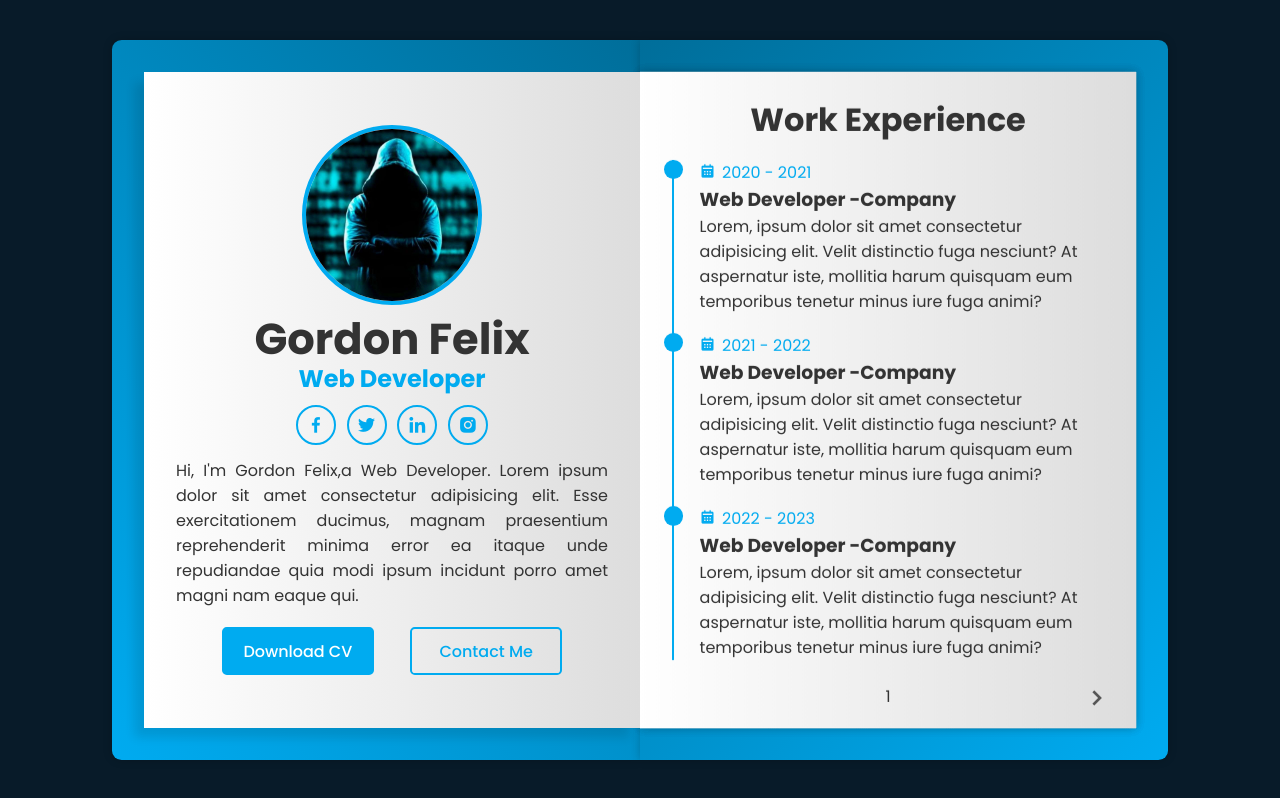
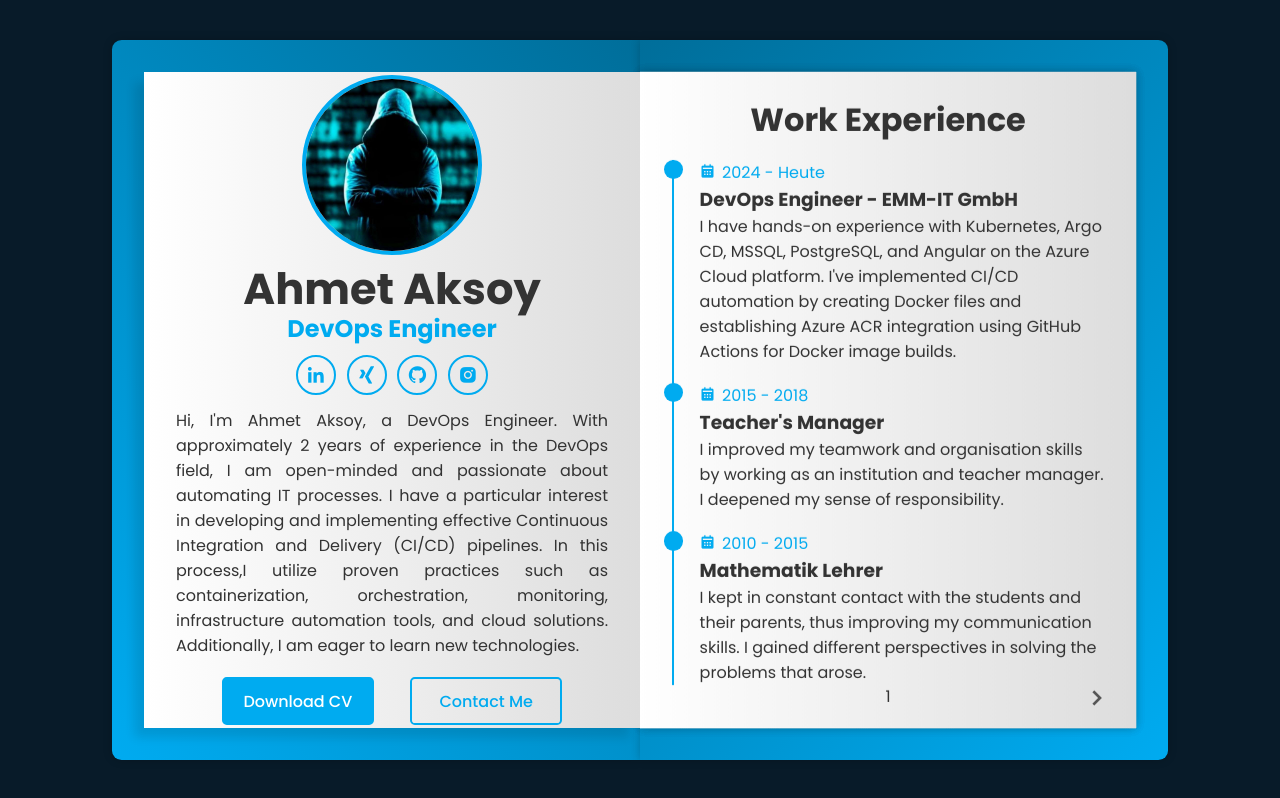
Before and after one commit to Herr-Aksoy/3D-Portfolio-Project, a plain HTML site: page SourceCode/Video-1/3D-Portfolio-Project.html in a window 1280 px wide. Drawn offline with nearby package versions, Linux system fonts and the light colour scheme.

Commit message:
Updated Src-Code

```diff
--- a/SourceCode/Video-1/3D-Portfolio-Project.html
+++ b/SourceCode/Video-1/3D-Portfolio-Project.html
@@ -8,6 +8,8 @@
     <title>3D Portfolio Website HTML CSS and Javascript | Codehal</title>
     <link rel="stylesheet" href="style.css">
     <!-- box icons -->
+    <link rel="stylesheet" href="https://cdnjs.cloudflare.com/ajax/libs/font-awesome/6.3.0/css/all.min.css">
+    <link rel="stylesheet" href="https://cdnjs.cloudflare.com/ajax/libs/font-awesome/6.0.0-beta3/css/all.min.css" integrity="sha512-Hj9/J/mH0G/5ag3pHKFDBDz+9SPr9NeP9AK0lSxHXHnoSe06Y8tK4so5eeE3I/R7f8KRiJ5/bGGOh7URnHsZIw==" crossorigin="anonymous" referrerpolicy="no-referrer" />
     <link href='https://unpkg.com/boxicons@2.1.4/css/boxicons.min.css' rel='stylesheet'>
 </head>
 
@@ -22,19 +24,21 @@
             <div class="book-page page-left">
                 <div class="profile-page">
                     <img src="photo.jpg" alt="">
-                    <h1>Gordon Felix</h1>
-                    <h3>Web Developer</h3>
+                    <h1>Ahmet Aksoy</h1>
+                    <h3>DevOps Engineer</h3>
 
                     <div class="social-media">
-                        <a href="#"><i class='bx bxl-facebook'></i></a>
-                        <a href="#"><i class='bx bxl-twitter'></i></a>
-                        <a href="#"><i class='bx bxl-linkedin'></i></a>
-                        <a href="#"><i class='bx bxl-instagram-alt'></i></a>
+                        <a href="https://www.linkedin.com/in/aksoy-ahmet" target="_blank"><i class='bx bxl-linkedin'></i></a>
+                        <a href="https://www.xing.com/profile/Ahmet_Aksoy68/web_profiles?expandNeffi=true" target="_blank"><i class='bx bxl-xing'></i></a>
+                        <a href="https://github.com/Herr-Aksoy" target="_blank"><i class='bx bxl-github' ></i></a>
+                        <a href="https://www.instagram.com/updated_devops/?igsh=N3kxOWMwdDhsaTZl"target="_blank"><i class='bx bxl-instagram-alt'></i></a>
                     </div>
 
-                    <p>Hi, I'm Gordon Felix,a Web Developer. Lorem ipsum dolor sit amet consectetur adipisicing elit.
-                    Esse exercitationem ducimus, magnam praesentium reprehenderit minima error ea itaque unde repudiandae
-                    quia modi ipsum incidunt porro amet magni nam eaque qui.</p>
+                    <p>Hi, I'm Ahmet Aksoy, a DevOps Engineer. With approximately 2 years of experience in the DevOps field,
+                    I am open-minded and passionate about automating IT processes. I have a particular interest in developing
+                    and implementing effective Continuous Integration and Delivery (CI/CD) pipelines. In this process,I utilize
+                    proven practices such as containerization, orchestration, monitoring, infrastructure automation tools,
+                    and cloud solutions. Additionally, I am eager to learn new technologies.</p>
 
                     <div class="btn-box">
                         <a href="#" class="btn">Download CV</a>
@@ -51,27 +55,27 @@
 
                     <div class="workeduc-box">
                         <div class="workeduc-content">
-                            <span class="year"><i class='bx bxs-calendar'></i>2020 - 2021 </span>
-                            <h3>Web Developer -Company</h3>
-                            <p>Lorem, ipsum dolor sit amet consectetur adipisicing elit.
-                            Velit distinctio fuga nesciunt? At aspernatur iste, mollitia
-                            harum quisquam eum temporibus tenetur minus iure fuga animi?</p>
+                            <span class="year"><i class='bx bxs-calendar'></i>2024 - Heute</span>
+                            <h3>DevOps Engineer - EMM-IT GmbH</h3>
+                            <p>I have hands-on experience with Kubernetes, Argo CD, MSSQL, PostgreSQL,
+                            and Angular on the Azure Cloud platform. I've implemented CI/CD automation
+                            by creating Docker files and establishing Azure ACR integration using GitHub
+                            Actions for Docker image builds.</p>
                         </div>
 
                         <div class="workeduc-content">
-                            <span class="year"><i class='bx bxs-calendar'></i>2021 - 2022 </span>
-                            <h3>Web Developer -Company</h3>
-                            <p>Lorem, ipsum dolor sit amet consectetur adipisicing elit.
-                                Velit distinctio fuga nesciunt? At aspernatur iste, mollitia
-                                harum quisquam eum temporibus tenetur minus iure fuga animi?</p>
+                            <span class="year"><i class='bx bxs-calendar'></i>2015 - 2018 </span>
+                            <h3>Teacher's Manager</h3>
+                            <p>I improved my teamwork and organisation skills by working as an institution
+                                and teacher manager. I deepened my sense of responsibility.</p>
                         </div>
 
                         <div class="workeduc-content">
-                            <span class="year"><i class='bx bxs-calendar'></i>2022 - 2023 </span>
-                            <h3>Web Developer -Company</h3>
-                            <p>Lorem, ipsum dolor sit amet consectetur adipisicing elit.
-                                Velit distinctio fuga nesciunt? At aspernatur iste, mollitia
-                                harum quisquam eum temporibus tenetur minus iure fuga animi?</p>
+                            <span class="year"><i class='bx bxs-calendar'></i>2010 - 2015 </span>
+                            <h3>Mathematik Lehrer</h3>
+                            <p>I kept in constant contact with the students and their parents, thus
+                                improving my communication skills. I gained different perspectives in
+                                solving the problems that arose.</p>
                         </div>
                     </div>
 
@@ -89,27 +93,27 @@
 
                     <div class="workeduc-box">
                         <div class="workeduc-content">
-                            <span class="year"><i class='bx bxs-calendar'></i>2017 - 2018 </span>
-                            <h3>Master Degree - University</h3>
-                            <p>Lorem, ipsum dolor sit amet consectetur adipisicing elit.
-                                Velit distinctio fuga nesciunt? At aspernatur iste, mollitia
-                                harum quisquam eum temporibus tenetur minus iure fuga animi?</p>
+                            <span class="year"><i class='bx bxs-calendar'></i>2023 - 2014 </span>
+                            <h3>THIntegriert Digitalisierung</h3>
+                            <p>In the THI university programme I took courses in Python, Agile
+                                Method, ERP system, IT workshop, Digital Business, Internettetechnologien
+                                und internet of Things. I did an internship training for six months.</p>
                         </div>
 
                         <div class="workeduc-content">
-                            <span class="year"><i class='bx bxs-calendar'></i>2018 - 2019 </span>
-                            <h3>Master Degree - University</h3>
-                            <p>Lorem, ipsum dolor sit amet consectetur adipisicing elit.
-                                Velit distinctio fuga nesciunt? At aspernatur iste, mollitia
-                                harum quisquam eum temporibus tenetur minus iure fuga animi?</p>
+                            <span class="year"><i class='bx bxs-calendar'></i>2009 - 2010 </span>
+                            <h3>Master Degree - Erciyes University</h3>
+                            <p>In my master programme, I took courses in psychology, methods of
+                                approaching problems, crisis management, human development,
+                                and stages of awareness. </p>
                         </div>
 
                         <div class="workeduc-content">
-                            <span class="year"><i class='bx bxs-calendar'></i>2019 - 2020 </span>
-                            <h3>Master Degree - University</h3>
-                            <p>Lorem, ipsum dolor sit amet consectetur adipisicing elit.
-                                Velit distinctio fuga nesciunt? At aspernatur iste, mollitia
-                                harum quisquam eum temporibus tenetur minus iure fuga animi?</p>
+                            <span class="year"><i class='bx bxs-calendar'></i>2005 - 2009 </span>
+                            <h3>Bachelor degree - Erciyes University</h3>
+                            <p>In my undergraduate programme, I took courses in analysis, synthesis,
+                                analytical geometry, topology, computer programming. I learnt problem
+                                solving with deductive and inductive methods.</p>
                         </div>
                     </div>
 
@@ -130,30 +134,30 @@
 
                     <div class="services-box">
                         <div class="services-content">
-                            <i class='bx bx-code-alt'></i>
-                            <h3>Web Development</h3>
-                            <p>Lorem ipsum dolor sit amet.</p>
+                            <i class='bx bxs-paint'></i>
+                            <h3>Containerization</h3>
+                            <p>Docker, Kubernetes, Argocd</p>
                             <a href="#" class="btn">Read More</a>
                         </div>
 
                         <div class="services-content">
-                            <i class='bx bxs-paint'></i>
-                            <h3>Creative Design</h3>
-                            <p>Lorem ipsum dolor sit amet.</p>
+                            <i class='bx bx-code-alt'></i>
+                            <h3>CI/CD Development</h3>
+                            <p>Jenkins, GitHub, AzureDevOps</p>
                             <a href="#" class="btn">Read More</a>
                         </div>
 
                         <div class="services-content">
                             <i class='bx bx-bar-chart-alt'></i>
-                            <h3>Digital Marketing</h3>
-                            <p>Lorem ipsum dolor sit amet.</p>
+                            <h3>Cloud Solutions</h3>
+                            <p>Amazon Web Services, Azure</p>
                             <a href="#" class="btn">Read More</a>
                         </div>
 
                         <div class="services-content">
                             <i class='bx bx-search'></i>
-                            <h3>SEO</h3>
-                            <p>Lorem ipsum dolor sit amet.</p>
+                            <h3>Configuration</h3>
+                            <p>Terraform, Crossplane, Ansible</p>
                             <a href="#" class="btn">Read More</a>
                         </div>
                     </div>
@@ -173,32 +177,32 @@
 
                     <div class="skills-box">
                         <div class="skills-content">
-                            <h3>Front-End</h3>
+                            <h3>DevOps</h3>
                             <div class="content">
-                                <span><i class='bx bxl-html5'></i>HTML</span>
-                                <span><i class='bx bxl-css3'></i>CSS</span>
-                                <span><i class='bx bxl-javascript'></i>JS</span>
-                                <span><i class='bx bxl-angular'></i>Angular</span>
-                                <span><i class='bx bxl-react'></i>React</span>
-                                <span><i class='bx bxl-bootstrap'></i>Bootstrap</span>
-                                <span><i class='bx bxl-tailwind-css'></i>Tailwind</span>
+                                <span><i class='bx bxl-kubernetes' ></i></i>K8s</span>
+                                <span><i class='bx bxl-docker' ></i></i>Docker</span>
+                                <span><i class='bx bxl-github' ></i></i>Github</span>
+                                <span><i class="fa fa-brands fa-jenkins"></i> Jenkins</span>
+                                <span><i class="fa-brands fa-linux"></i></i> Linux</span>
+                                <span><i class="fa-brands fa-python"></i></i>Python</span>
+                                <span><i class=''></i>Ansible</span>
+                                <span><i class=""></i></i>Argocd</span>
                             </div>
                         </div>
 
                         <div class="skills-content">
-                            <h3>Back-End</h3>
+                            <h3>Cloud Providers</h3>
                             <div class="content">
-                                <span><i class='bx bxl-python'></i>Python</span>
-                                <span><i class='bx bxl-java'></i>Java</span>
-                                <span><i class='bx bxl-php'></i>PHP</span>
-                                <span><i class='bx bxl-nodejs'></i>Node</span>
+                                <span><i class='bx bxl-aws'></i></i>AWS</span>
+                                <span><i class="fa-solid fa-cloud"></i></i>Azure</span>
                             </div>
                         </div>
 
                         <div class="skills-content">
-                            <h3>UI/UX Design</h3>
+                            <h3>Database</h3>
                             <div class="content">
-                                <span><i class='bx bxl-figma'></i>Figma</span>
+                                <span><i class='bx bxl-postgresql' ></i></i>Postgresql</span>
+                                <span><i class='bx bxs-data'></i></i>Mssql</span>
                             </div>
                         </div>
                     </div>
@@ -220,22 +224,25 @@
 
                     <div class="portfolio-box">
                         <div class="img-box">
-                            <img src="portfolio.jpg" alt="">
+                            <img src="project-photo.png" alt="">      <!--Proje fotorafi ekle-->
                         </div>
 
                         <div class="info-box">
                             <div class="info-title">
-                                <h3>Project Name</h3>
-                                <a href="#">Live Preview<i class='bx bx-link-external'></i></a>
+                                <h3>3D-Portfolio-Project</h3>     <!--Proje linkini ekle-->
+                                <a href="https://example.com" target="_blank">Live Preview<i class='bx bx-link-external'></i></a>
                             </div>
-                            <p>Tech Used:</p>
-                            <p>Lorem ipsum dolor sit amet consectetur, adipisicing elit. Deleniti assumenda
-                                deserunt quos odio nihil a id fugit voluptatibus est adipisci.</p>
+                            <p><strong>Tech Used:</strong></p>
+                            <p><strong>Infrastructure:</strong> AWS, Terraform </p>
+                            <p><strong>Containerization:</strong> Docker</p>
+                            <p><strong>CI/CD Tools:</strong> GitHub Actions</p>
+                            <p><strong>Frontend:</strong> HTML, CSS, JavaScript</p>
+                            <p><strong>Backend:</strong> Python, Flask</p>
                         </div>
 
                         <div class="btn-box">
-                            <a href="#" class="btn">Source Code</a>
-                            <a href="#" class="btn">More Projects</a>
+                            <a href="https://github.com/Herr-Aksoy/3D-Portfolio-Project/tree/main/Src-Image" class="btn" target="_blank">Source Code</a>
+                            <a href="https://github.com/Herr-Aksoy/3D-Portfolio-Project?tab=readme-ov-file#3d-portfolio-project:~:text=README-,3D%2DPortfolio%2DProject,-Creating%20.github%5Cworkflows" class="btn" target="_blank">More Projects</a>
                         </div>
                     </div>
 
```
Also changed, not shown: Src-Image/templates/3D-Portfolio-Project.html (+73 -58 lines), SourceCode/Video-1/project-photo.png (added), Src-Image/static/images/project-photo.png (added), 6 other files.
